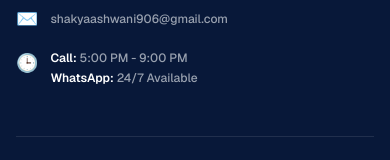
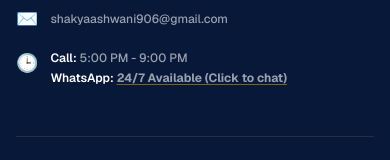
Before and after one commit to manass2268/shakyatech-programming-hub, a Next.js app: page / in a window 390 px wide. Shown: the part 5464-5624 px from the top of the page. Built offline with nearby package versions, Linux system fonts and the light colour scheme.

Commit message:
Added a fotter or responsive whatsapp or maobile link enable or touch to direct

```diff
--- a/src/components/Footer.tsx
+++ b/src/components/Footer.tsx
@@ -83,7 +83,12 @@ export default function Footer() {
               </li>
               <li className="flex items-center gap-3">
                 <span className="text-lg">📞</span>
-                <span>+91 70076 27081</span>
+                <a
+                  href="tel:+917007627081"
+                  className="hover:text-yellow-400 transition cursor-pointer"
+                >
+                  +91 70076 27081
+                </a>
               </li>
               <li className="flex items-center gap-3">
                 <span className="text-lg">✉️</span>
@@ -98,7 +103,15 @@ export default function Footer() {
                 <span className="text-lg">🕒</span>
                 <span className="leading-relaxed">
                   <span className="text-white font-semibold">Call:</span> 5:00 PM - 9:00 PM<br />
-                  <span className="text-white font-semibold">WhatsApp:</span> 24/7 Available
+                  <span className="text-white font-semibold">WhatsApp:</span>{' '}
+                  <a
+                    href="https://wa.me/917007627081"
+                    target="_blank"
+                    rel="noopener noreferrer"
+                    className="hover:text-yellow-400 transition cursor-pointer font-bold underline decoration-yellow-500/50 underline-offset-2"
+                  >
+                    24/7 Available (Click to chat)
+                  </a>
                 </span>
               </li>
             </ul>
```
